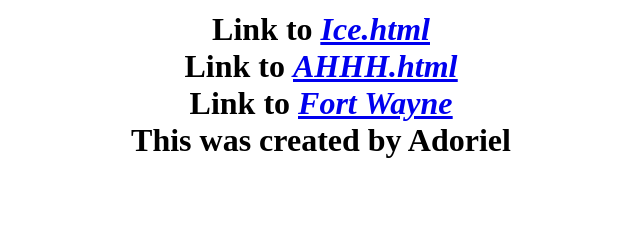
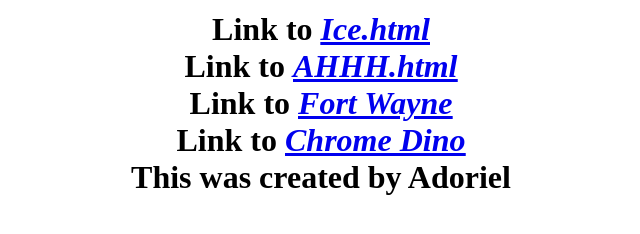
Before and after one commit to Adoriel/adoriel.github.io, a plain HTML site: page index.html in a window 1280 px wide. Shown: the part 108-342 px from the top of the page, without its empty margins (319-959 px from the left). Drawn offline with Linux system fonts and the light colour scheme.

Commit message:
Update index.html

```diff
--- a/index.html
+++ b/index.html
@@ -11,6 +11,7 @@
             Link to <a href="ice.html"><I><U>Ice.html</U></I></a><br>
             Link to <a href="AHHH.html"><I><U>AHHH.html</U></I></a><br>
             Link to <a href="Fort_Wayne.html"><I><U>Fort Wayne</U></I></a><br>
+            Link to <a href="chrome___dino_.html"><I><U>Chrome Dino</U></I></a><br>
             This was created by Adoriel
         </h2>
      <body>
```
